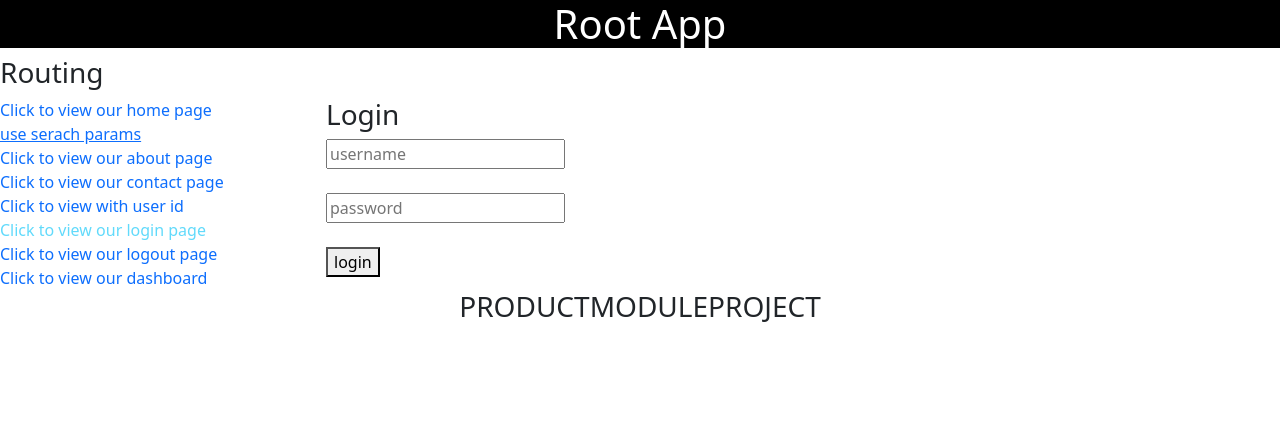
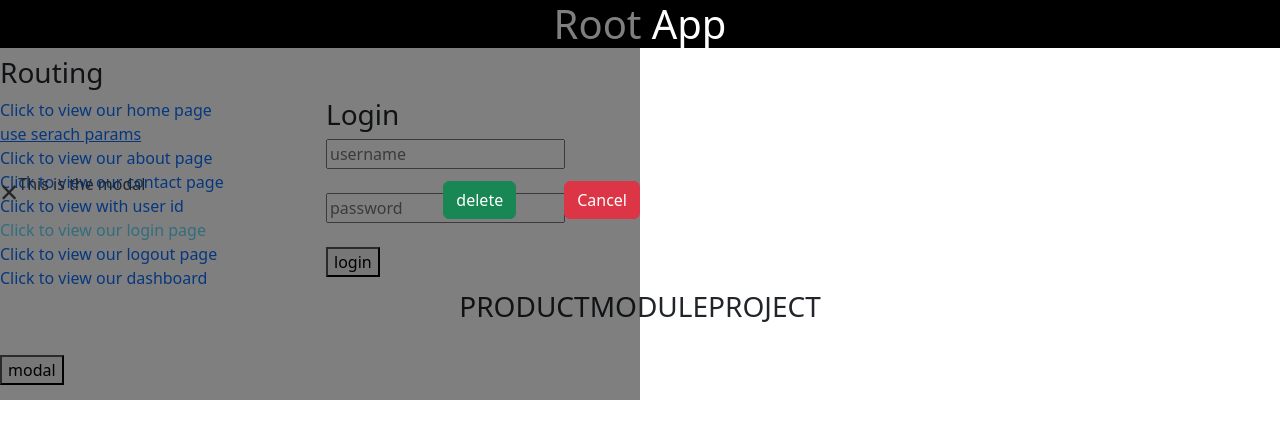
Before and after one commit to rushisoftvan/React-learn, a React (Create React App) app in the folder first-react-app/: page /login in a window 1280 px wide. Shown: the top 438 px of the page. Built offline with nearby package versions, Linux system fonts and the light colour scheme.

Commit message:
I have done delete update in crud

```diff
--- a/first-react-app/src/App.js
+++ b/first-react-app/src/App.js
@@ -5,9 +5,7 @@ import ConditionalRendering from "./Components/ConditionalRendering";
 import ListRendering from "./Components/ListRendering";
 import ParentComponent from "./Components/ParentComponent";
 import ContactApp from "./Components/ContactApp";
-
 import FormComponent from "./Components/FormComponent";
-
 import HeaderComonent from "./Components/HeaderComonent";
 import TasksComponent from "./Components/TasksComponent";
 import AddTask from "./Components/AddTask";
@@ -21,12 +19,20 @@ import FormikDemo from "./Components/FormikForm/FormikDemo";
 import YapValidation from "./Components/FormikForm/YapValidation";
 import UseRefComponent from "./Components/UseRefComponent";
 import ProductListComponent from "./Components/ProductModule/ProductListComponent";
-import ProductModuleComponent from "./Components/ProductModule/ProductModuleComponent";
+
 import { ToastContainer, toast } from 'react-toastify';
 import 'react-toastify/dist/ReactToastify.css';
+import ProductModuleComponent from "./Components/ProductModule/ProductModuleComponent";
+
+import Modal from "./Components/ProductModule/Modal";
+
+
 
 
 let App = ()=> {
+    const [basicModal, setBasicModal] = useState(false);
+
+    const toggleShow = () => setBasicModal(!basicModal);
          const[editId,setEditId] = useState();
         const[tasks , setTasks]= useState([
         {
@@ -72,6 +78,10 @@ let App = ()=> {
     }
     function sendTaskForEdit(){
          return tasks.find((task)=> task.id===editId);
+    }
+
+    function modalToggale(){
+
     }
 
     function isEditHandler(isEdit,taskid)
@@ -131,8 +141,9 @@ let App = ()=> {
         {/*<UseRefComponent/>*/}
         {/*<ProductListComponent/>*/}
         <ProductModuleComponent/>
-
-
+         <Modal/><br/>
+        <button onClick={toggleShow}>modal</button>
+        <ToastContainer position="top-center" />
     </Fragment>
   );
 }
--- a/first-react-app/src/Components/ProductModule/AddProductComponent.js
+++ b/first-react-app/src/Components/ProductModule/AddProductComponent.js
@@ -2,6 +2,7 @@ import {useFormik} from "formik";
 import * as yup from "yup";
 import ProductService from "./ProductService";
 import {useNavigate} from "react-router-dom";
+import {toast} from "react-toastify";
 
 function AddProductComponent(){
     const navigate = useNavigate();
@@ -28,6 +29,7 @@ function AddProductComponent(){
             ProductService.addProduct(sendProduct).then((res)=>{
                 if(res.data.statusCode==201){
                     navigate("/products");
+                    toast("product added successfully");
                 }
             })
         }
--- /dev/null
+++ b/first-react-app/src/Components/ProductModule/Modal.js
@@ -0,0 +1,26 @@
+import modal from './modal.css'
+function Modal(){
+    return(
+        <div>
+            <div className="modal-container">
+
+                <div className="modal-header">
+                    <p className="close">&times;</p>
+                </div>
+                <div className="modal-content">
+                    This is the modal
+                </div>
+                <div className="modal-footer">
+                    <button className="btn btn-success">delete</button>
+                    <button className="ms-5 btn btn-danger">Cancel</button>
+                </div>
+            </div>
+
+        </div>
+    );
+
+
+
+
+}
+export default Modal;
--- a/first-react-app/src/Components/ProductModule/ProductModuleComponent.js
+++ b/first-react-app/src/Components/ProductModule/ProductModuleComponent.js
@@ -3,6 +3,8 @@ import Product from "../Routing/Product";
 import React from "react";
 import ProductListComponent from "./ProductListComponent";
 import AddProductComponent from "./AddProductComponent";
+import UpdateProductComponent from "./UpdateProductComponent";
+
 
 function ProductModuleComponent(){
     return(
@@ -12,6 +14,8 @@ function ProductModuleComponent(){
                 <Route path="/" element={<ProductListComponent/>}/>
                 <Route path="addproduct" element={<AddProductComponent/>}/>
                 <Route path="products" element={<ProductListComponent/>}/>
+                <Route path="update/:id" element={<UpdateProductComponent/>}/>
+
             </Routes>
 
         </>
--- /dev/null
+++ b/first-react-app/src/Components/ProductModule/UpdateProductComponent.js
@@ -0,0 +1,90 @@
+import {useFormik} from "formik";
+import {useNavigate, useParams} from "react-router-dom";
+import ProductService from "./ProductService";
+
+import {useEffect, useState} from "react";
+function UpdateProductComponent(){
+    console.log("updateProduct")
+    const navigate=useNavigate();
+         const params = useParams();
+
+     const updateProduct=useFormik(
+        {
+            initialValues:{
+                ProductName:'',
+                ProductDescription:'',
+                ProductPrice:'',
+                staus:''
+            },
+
+            onSubmit:(values)=>{
+                const newValues = {
+                    productName:values.ProductName,
+                    productDescription:values.ProductDescription,
+                    productPrice:parseInt(values.ProductPrice),
+                    staus:product.staus
+                }
+                console.log(newValues.StatusEnum);
+                console.log(newValues);
+
+               ProductService.updateproduct(params.id,newValues).then(
+                   (res)=>{
+                       console.log(res);
+                     navigate("/products");
+                   }
+               )
+            }
+        }
+    );
+    const [product,setProduct]  =useState(updateProduct.values);
+    useEffect(() => {
+        ProductService.getProductById(params.id).then((res)=>{
+            console.log(res.data.statusCode==200);
+            console.log(res.data.data);
+              updateProduct.values.ProductDescription =res.data.data.productDescription;
+             updateProduct.values.ProductName= res.data.data.productName;
+               updateProduct.values.ProductPrice=res.data.data.productPrice;
+               updateProduct.values.StatusEnum=res.data.data.status
+              setProduct({
+                 ProductName:res.data.data.productName,
+                  ProductDescription:res.data.data.productDescription,
+                  ProductPrice:res.data.data.productPrice,
+                  staus: res.data.data.status
+
+
+               });
+
+        })
+
+    }, [params.id]);
+
+
+    return (
+        <>
+            <h3>uopdateproduct</h3>
+            <div className="text-center">
+                <form onSubmit={updateProduct.handleSubmit}>
+                    <h3>UpdateProduct</h3>
+                    <dl>
+                        <dt>Product Name</dt>
+                        <dd><input className="w-25" type="text" name="ProductName" value={updateProduct.values.ProductName} onChange={updateProduct.handleChange}/></dd>
+                        {/*<dd>{productDetails.errors.ProductName}</dd><br/>*/}
+                        <dt>Product Description</dt>
+                        <dd><textarea className="w-25" row="4" col="50" name="ProductDescription" value={updateProduct.values.ProductDescription} onChange={updateProduct.handleChange}/></dd>
+                        {/*<dd>{productDetails.errors.ProductDescription}</dd>*/}
+                        <dt>Product Price</dt>
+                        <dd><input name="ProductPrice" className="w-25" type="text" value={updateProduct.values.ProductPrice} onChange={updateProduct.handleChange}/></dd>
+                        {/*<dd>{productDetails.errors.ProductPrice}</dd>*/}
+                    </dl>
+                    <button type="submit">Update</button>
+                </form>
+
+            </div>
+
+
+
+        </>
+    );
+
+}
+export default UpdateProductComponent;
--- /dev/null
+++ b/first-react-app/src/Components/ProductModule/modal.css
@@ -0,0 +1,40 @@
+.close {
+    cursor: pointer;
+}
+
+.modal-container {
+    position: fixed;
+    left: 0;
+    top: 0;
+    width: 50%;
+    height: 50%;
+    display: flex;
+    align-items: center;
+    justify-content: center;
+    background-color: rgba(0, 0, 0, 0.5);
+}
+.modal-header {
+    display: flex;
+    justify-content: flex-end;
+    font-size: 2rem;
+}
+.modal-footer {
+    display: flex;
+    justify-content: space-evenly;
+}
+.modal {
+    border-radius: 5px;
+    padding: 2rem;
+    background-color: white;
+    width: 50em;
+}
+
+.modal-header {
+    display: flex;
+    justify-content: flex-end;
+    font-size: 2rem;
+}
+
+.modal-content {
+    margin-bottom: 2rem;
+}
```
Also changed, not shown: first-react-app/src/Components/ProductModule/ProductListComponent.js (+59 -21 lines).
